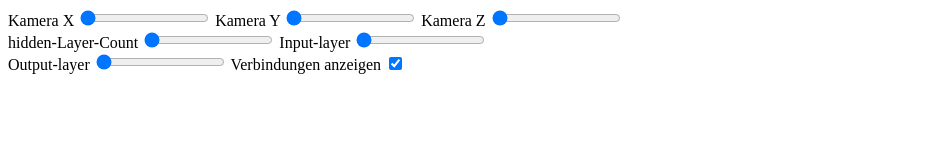
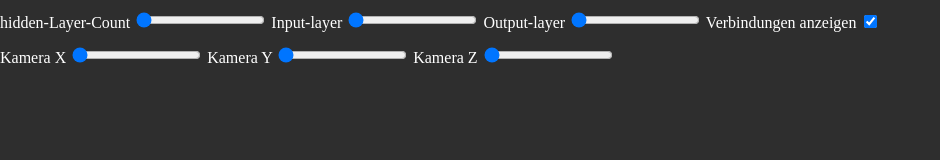
Before and after one commit to Z3r0cks/ID_XAI_TS, a website with bundled scripts: page public/index.html in a window 1280 px wide. Shown: the whole page, without its empty margins (0-940 px from the left). Built offline with nearby package versions, Linux system fonts and the light colour scheme.

Commit message:
FIX: packages.json; style.css

```diff
--- a/package.json
+++ b/package.json
@@ -2,7 +2,6 @@
   "dependencies": {
     "@tensorflow/tfjs": "^4.13.0",
     "@types/three": "^0.158.2",
-    "three": "^0.158.0",
-    "type": "module"
+    "three": "^0.158.0"
   }
 }
--- a/public/index.html
+++ b/public/index.html
@@ -6,7 +6,7 @@
    <meta name="viewport" content="width=device-width, initial-scale=1.0">
    <title>Document</title>
    <script defer type="module" src="js/main.js"></script>
-   <!-- <link rel="stylesheet" href="./src/style.css"> -->
+   <link rel="stylesheet" href="./style.css">
    <!-- <script src="./script.js" defer></script> -->
    <!-- <script src="./simple_NN.js" defer></script> -->
    <!-- <script type="module" src="./src/main.js" defer></script> -->
--- a/public/style.css
+++ b/public/style.css
@@ -1,5 +1,5 @@
 html {
-   background-color: black;
+   background-color: #2e2e2e;
 }
 
 body {
```
Also changed, not shown: README.md.
